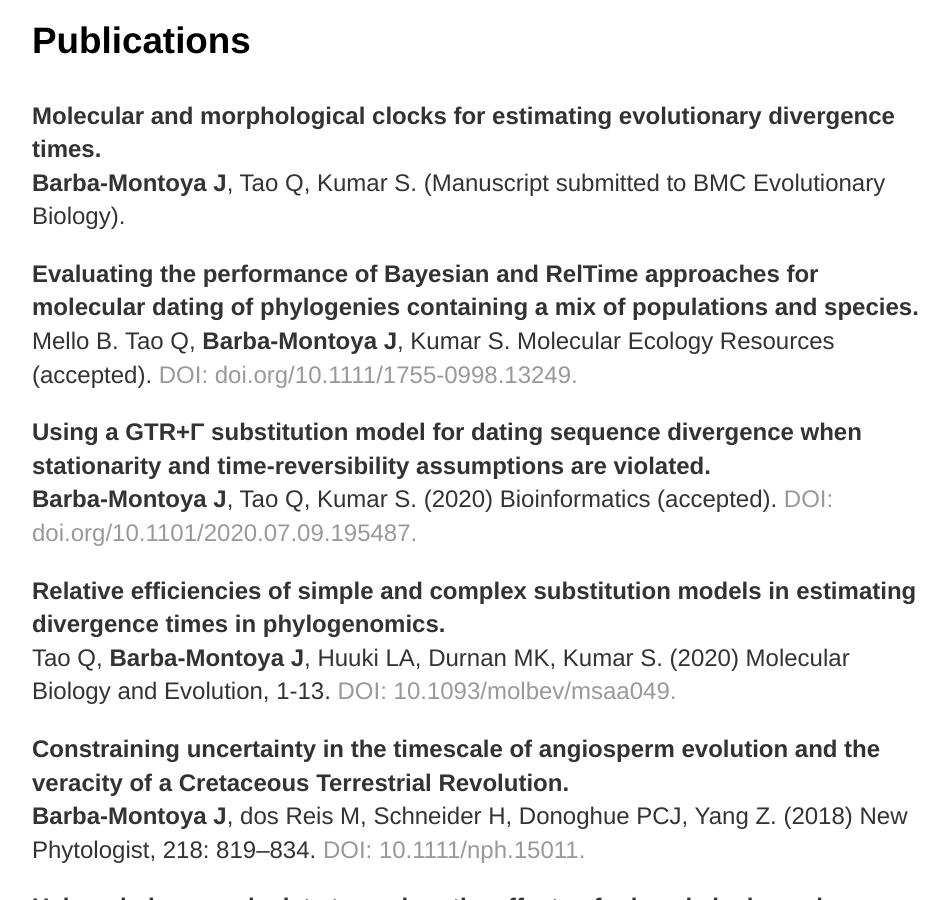
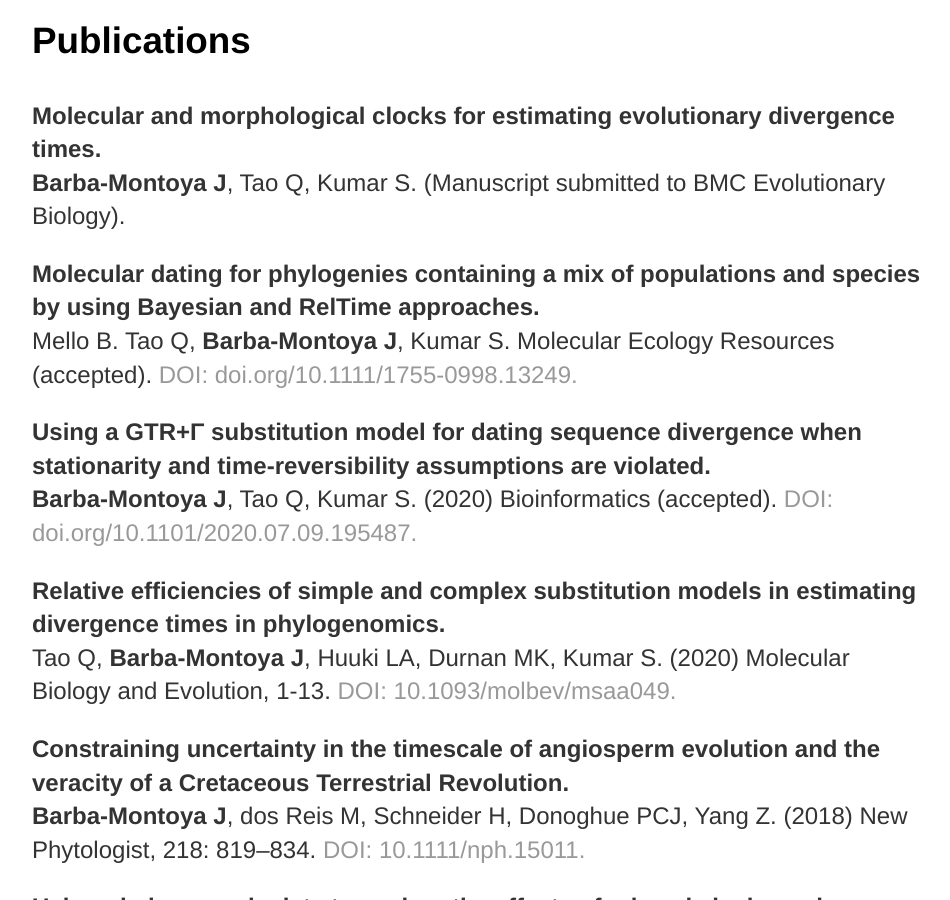
Before and after one commit to josebarbamontoya/josebarbamontoya.github.io, a Jekyll site: the page built from research/index.html, in a window 1280 px wide and 900 px high, scrolled down 304 px. Shown: the whole window, without its empty margins (160-1110 px from the left). Built offline with Jekyll 4.4.1, drawn with Linux system fonts in a browser that asks for light colours.

Commit message:
Update index.html

```diff
--- a/research/index.html
+++ b/research/index.html
@@ -11,7 +11,7 @@ title: Jose Barba-Montoya
 <p><b>Molecular and morphological clocks for estimating evolutionary divergence times.</b><br>
 <b>Barba-Montoya J</b>, Tao Q, Kumar S. (Manuscript submitted to BMC Evolutionary Biology).
 
-<p><b>Evaluating the performance of Bayesian and RelTime approaches for molecular dating of phylogenies containing a mix of populations and species.</b><br>
+<p><b>Molecular dating for phylogenies containing a mix of populations and species by using Bayesian and RelTime approaches.</b><br>
 Mello B. Tao Q, <b>Barba-Montoya J</b>, Kumar S. Molecular Ecology Resources (accepted). <a href="https://doi.org/10.1111/1755-0998.13249">DOI: doi.org/10.1111/1755-0998.13249.</a>
 
 <p><b>Using a GTR+Γ substitution model for dating sequence divergence when stationarity and time-reversibility assumptions are violated.</b><br>
```
